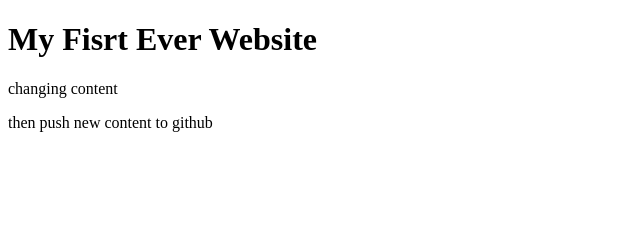
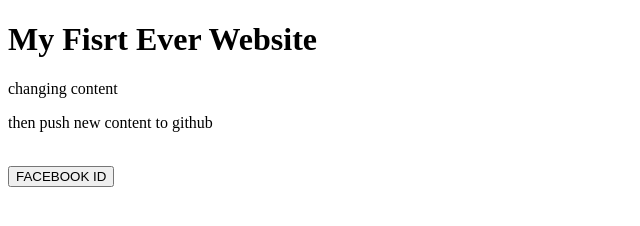
Before and after one commit to Maisha-Shams/my-first-website, a plain HTML site: page index.html in a window 1280 px wide. Shown: the whole page, without its empty margins (0-640 px from the left). Drawn offline with Linux system fonts and the light colour scheme.

Commit message:
button added

```diff
--- a/index.html
+++ b/index.html
@@ -10,5 +10,8 @@
     <h1>My Fisrt Ever Website</h1>
     <p>changing content</p>
     <p>then push new content to github</p>
+
+    <br>
+    <a href="https://www.facebook.com/maisha.shams.5"><button> FACEBOOK ID </button></a>
 </body>
 </html>
```
